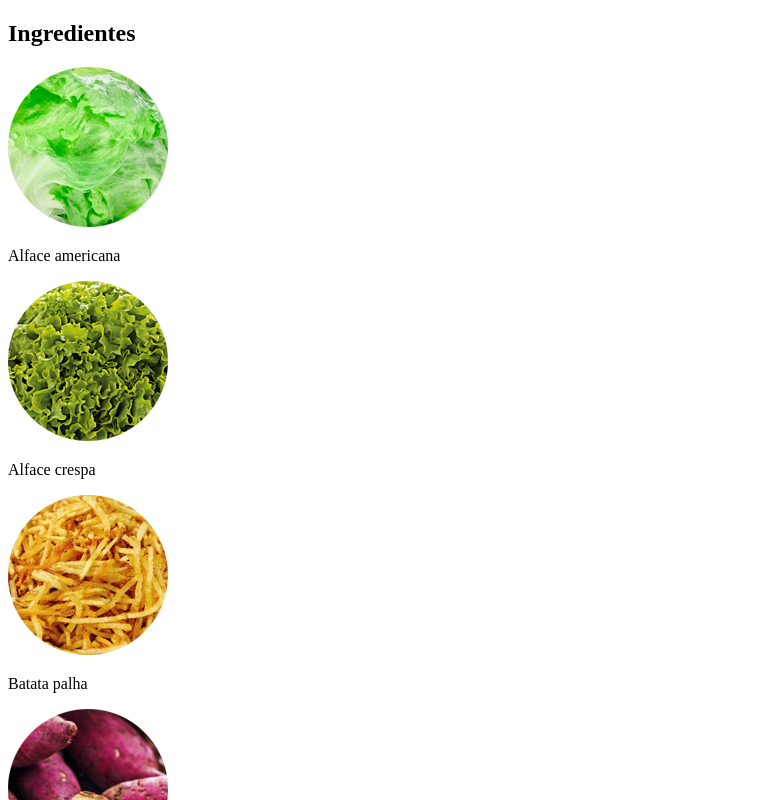
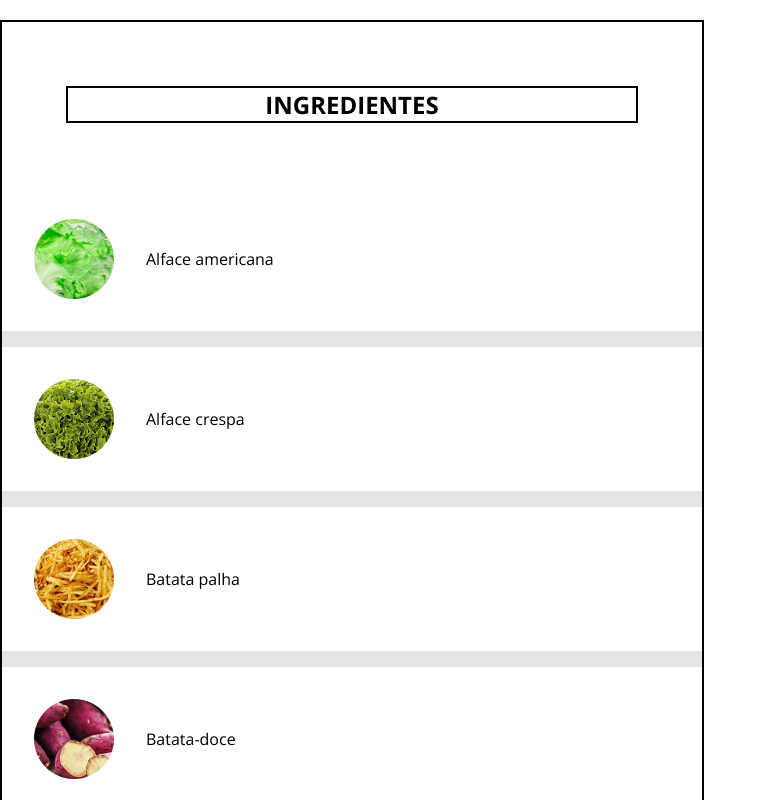
Before and after one commit to Kleby/POO_javascript, a plain HTML site: page index.html in a window 1280 px wide. Shown: the top 800 px of the page, without its empty margins (0-767 px from the left). Drawn offline with nearby package versions, Linux system fonts and the light colour scheme.

Commit message:
alterando nome do arquivo novoElemento, crear um arquivo css

```diff
--- /dev/null
+++ b/css/style.css
@@ -0,0 +1,33 @@
+*{
+    margin:0 ;
+    padding: 0;
+    font-family: 'Open Sans', sans-serif;
+}
+
+.container{
+
+    max-width: 700px;
+    margin-top: 20px;
+    border: 2px solid black;
+}
+
+h1{
+    text-transform: uppercase; /*Deixa o texto maiusculo*/
+    border: 2px solid black;
+    margin:4rem;
+    text-align: center;
+}
+
+.ingrediente {
+    display: flex;
+    /* justify-content: center; */
+    align-items: center ;
+    border-bottom: 1rem solid rgba(0,0,0,0.1);
+    padding: 2rem;
+}
+.ingrediente img {
+    width: 5rem;
+}
+.nome-ingrediente {
+    margin-left: 2rem;
+}
--- a/index.html
+++ b/index.html
@@ -5,10 +5,14 @@
     <meta http-equiv="X-UA-Compatible" content="IE=edge">
     <meta name="viewport" content="width=device-width, initial-scale=1.0">
     <title>Restaurante de João</title>
+    <link rel="preconnect" href="https://fonts.googleapis.com">
+    <link rel="preconnect" href="https://fonts.gstatic.com" crossorigin>
+    <link href="https://fonts.googleapis.com/css2?family=Open+Sans:wght@400;700&display=swap" rel="stylesheet">
+    <link rel="stylesheet" href="css/style.css">
 </head>
 <body>
     <section class="container">
-        <h1 class="titulo">Ingredientes</h1>
+        <h1>Ingredientes</h1>
         <div id="container-ingredientes">
         </div>
     </section>
--- a/js/app.js
+++ b/js/app.js
@@ -1,16 +1,14 @@
 import modificador from './modificador.js';
 import ingredientes from './ingredientes.js';
-import novoDiv from './novoElemento.js';
+import novoDiv from './criarImagmecomTexto.js';
 
 let ingredientesOrdenadoos = modificador.ordenar(ingredientes, 'name');
-let novoIngrediente;
-
 ingredientesOrdenadoos=modificador.capitalizar(ingredientesOrdenadoos,'name');
 
 
 
 for (let el of ingredientesOrdenadoos){
-    novoIngrediente=novoDiv(el.img, el.name);
+    console.log(novoDiv(el.img, el.name));
 }
 
 
--- a/js/novoElemento.js
+++ b/js/criarImagmecomTexto.js
@@ -4,9 +4,7 @@ function novoDiv( img ,nome ){
     let newDiv = document.createElement('div');
     let newIMG = document.createElement('img');
     let newP = document.createElement('p');
-
     newP.textContent = nome;
-
     console.log(newP)
     newDiv.setAttribute('class', 'ingrediente');
     newP.setAttribute('class', 'nome-ingrediente');
```
